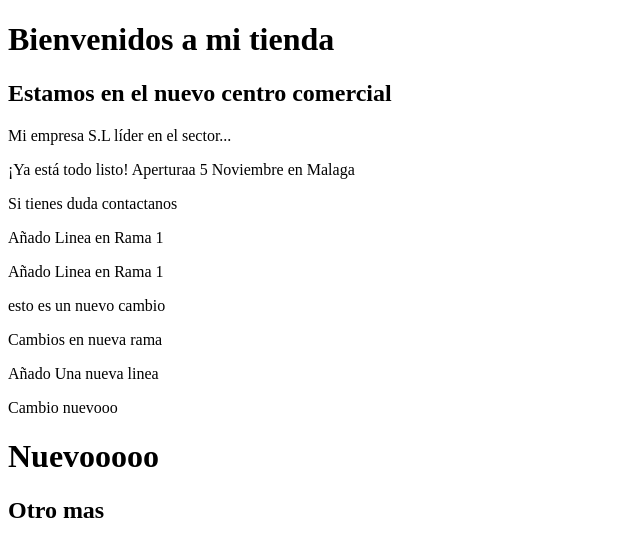
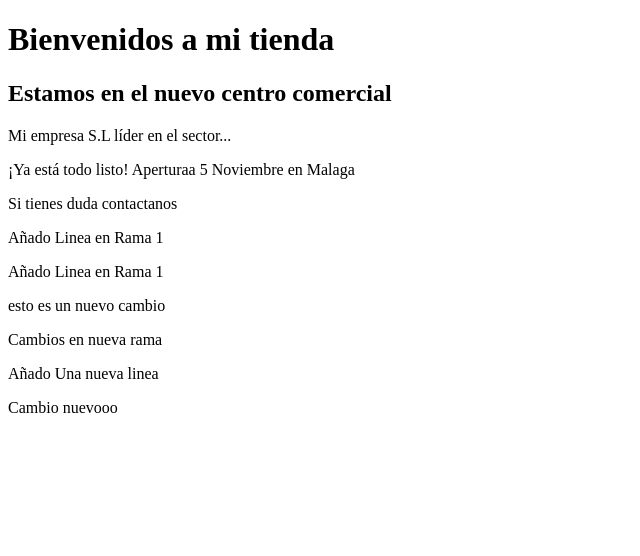
Before and after one commit to danics9696/DAM, a plain HTML site: page index.html in a window 1280 px wide. Shown: the whole page, without its empty margins (0-640 px from the left). Drawn offline with Linux system fonts and the light colour scheme.

Commit message:
Cambio B

```diff
--- a/index.html
+++ b/index.html
@@ -17,7 +17,5 @@
     <p>Cambios en nueva rama</p>
     <p>Añado Una nueva linea</p>
     <p>Cambio nuevooo</p>
-    <h1>Nuevooooo</h1>
-    <h2>Otro mas</h2>
 </body>
 </html>
```
